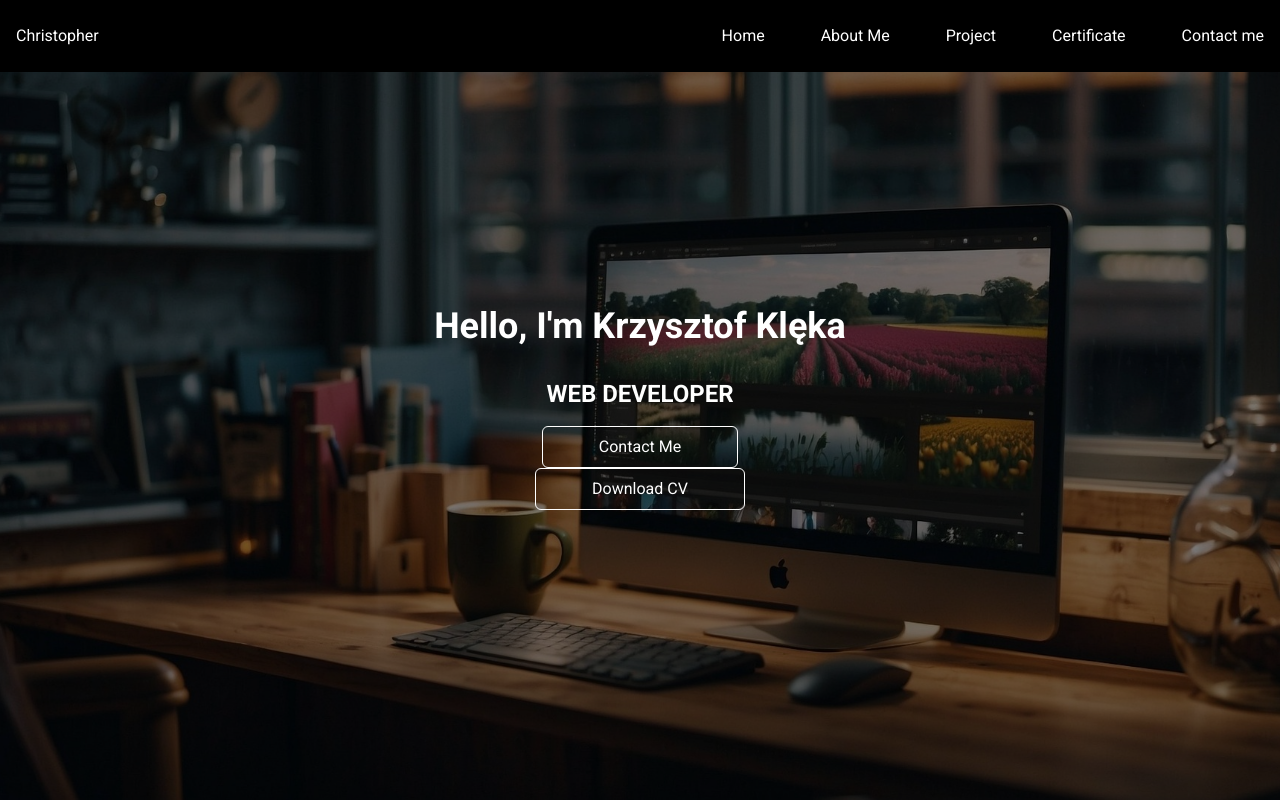
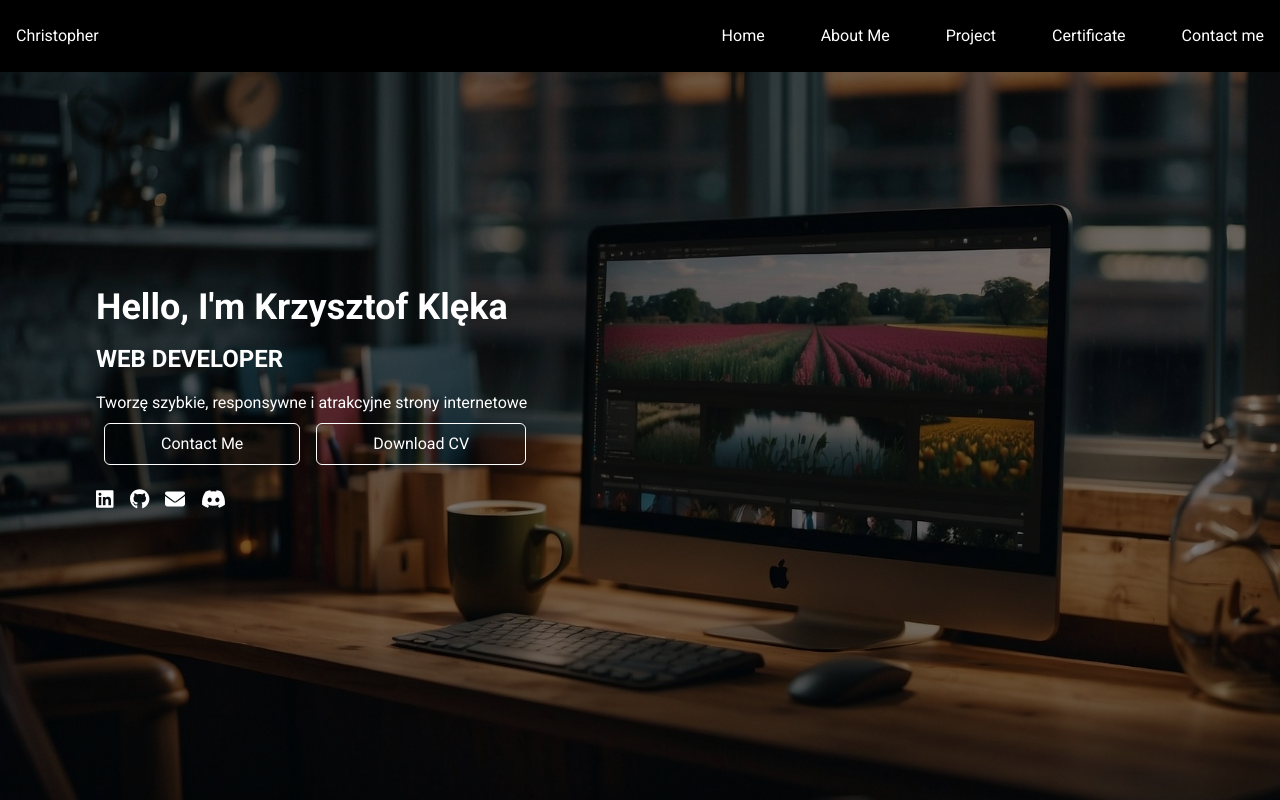
Before and after one commit to Kry765/portfolio, a React (Vite) app: page / in a window 1280 px wide. Shown: the top 800 px of the page. Built offline with nearby package versions, Linux system fonts and the light colour scheme.

Commit message:
add social media icon to header component

```diff
--- a/src/components/Header/HeaderButton.tsx
+++ b/src/components/Header/HeaderButton.tsx
@@ -6,9 +6,13 @@ type Props = {
 };
 
 export default function HeaderButton({ buttonData, className }: Props) {
-  return buttonData.map((data, index) => (
-    <div key={index} className={className}>
-      <button>{data.buttonLabel}</button>
+  return (
+    <div className="flex my-2">
+      {buttonData.map((data, index) => (
+        <div key={index} className={className}>
+          <button>{data.buttonLabel}</button>
+        </div>
+      ))}
     </div>
-  ));
+  );
 }
--- /dev/null
+++ b/src/components/Header/HeaderIconSocial.tsx
@@ -0,0 +1,34 @@
+import type { IconLink } from "../../types/Header";
+import { FontAwesomeIcon } from "@fortawesome/react-fontawesome";
+import {
+  faLinkedin,
+  faGithub,
+  faDiscord,
+} from "@fortawesome/free-brands-svg-icons";
+import { faEnvelope } from "@fortawesome/free-solid-svg-icons";
+
+const iconMap = {
+  faLinkedin,
+  faGithub,
+  faEnvelope,
+  faDiscord,
+};
+
+type Props = {
+  className: string;
+  socialIconLink: IconLink[];
+};
+
+export default function HeaderIconSocial({ className, socialIconLink }: Props) {
+  return (
+    <div>
+      {socialIconLink.map((data, index) => (
+        <FontAwesomeIcon
+          key={index}
+          className={className}
+          icon={iconMap[data.icon as keyof typeof iconMap]}
+        />
+      ))}
+    </div>
+  );
+}
--- a/src/components/Header/Headers.tsx
+++ b/src/components/Header/Headers.tsx
@@ -1,6 +1,7 @@
 import headerData from "../../data/headerData.json";
 import type { HeaderEntry } from "../../types/Header.ts";
 import HeaderButton from "./HeaderButton.tsx";
+import HeaderIconSocial from "./HeaderIconSocial.tsx";
 
 const typeData = headerData as HeaderEntry;
 
@@ -11,17 +12,26 @@ export default function Headers() {
  bg-no-repeat flex flex-row items-center justify-center
  text-white w-full h-[100vh]"
     >
-      <section className="flex justify-center items-center h-[100vh] w-[60%] flex-col ">
+      <section className="relative flex justify-center items-start h-[100vh] w-full flex-col ">
         <div className="absolute bg-black opacity-50 w-full h-[100vh]"></div>
-        <h1 className="my-4 text-4xl text-center font-bold z-4">
-          Hello, I'm Krzysztof Klęka
-        </h1>
-        <p className="my-4 text-2xl z-4 font-bold uppercase">Web Developer</p>
+        <div className="z-4 p-24">
+          <h1 className="my-4 text-4xl font-bold">
+            {typeData.headerData[0].title}
+          </h1>
+          <p className="my-4 text-2xl z-4 font-bold uppercase">
+            {typeData.headerData[0].specialization}
+          </p>
+          <p className="z-4">{typeData.headerData[0].description}</p>
 
-        <HeaderButton
-          className="rounded-md z-4 border hover bg-none radius-[12px] py-2 px-14 cursor-pointer"
-          buttonData={typeData.buttonData}
-        />
+          <HeaderButton
+            className="rounded-md z-4 border hover bg-none radius-[12px] mx-2 py-2 px-14 cursor-pointer"
+            buttonData={typeData.buttonData}
+          />
+          <HeaderIconSocial
+            className="py-4 mr-4 text-xl"
+            socialIconLink={typeData.socialIconLink}
+          />
+        </div>
       </section>
     </header>
   );
--- a/src/data/headerData.json
+++ b/src/data/headerData.json
@@ -3,7 +3,8 @@
     {
       "key": "header1",
       "title": "Hello, I'm Krzysztof Klęka",
-      "description": "Web Developer"
+      "specialization": "Web Developer",
+      "description": "Tworzę szybkie, responsywne i atrakcyjne strony internetowe"
     }
   ],
   "buttonData": [
@@ -14,6 +15,28 @@
     {
       "key": "Button CV",
       "buttonLabel": "Download CV"
+    }
+  ],
+  "socialIconLink":[
+    {
+      "key": "linkedin",
+      "icon": "faLinkedin",
+      "link": ""
+    },
+    {
+      "key": "github",
+      "icon": "faGithub",
+      "link": ""
+    },
+        {
+      "key": "mail",
+      "icon": "faEnvelope",
+      "link": ""
+    },
+    {
+      "key": "discord",
+      "icon": "faDiscord",
+      "link": ""
     }
   ],
   "socialLink": [
```
Also changed, not shown: src/types/Header.ts (+8 -0 lines), src/hook/ListIcon.tsx (added).
